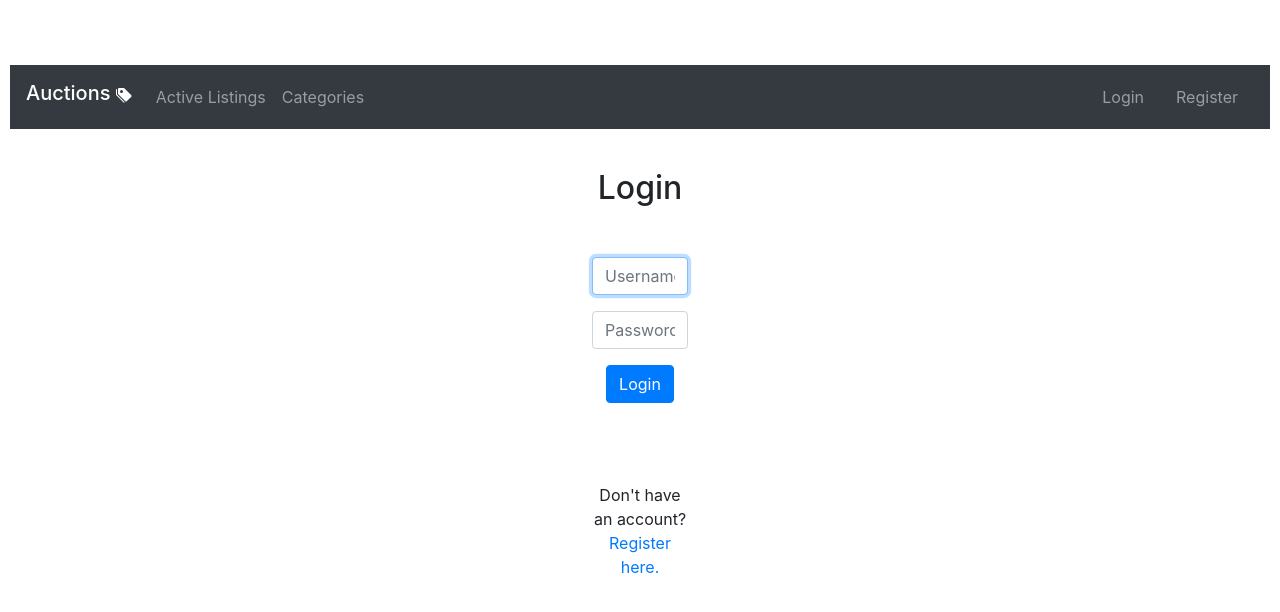
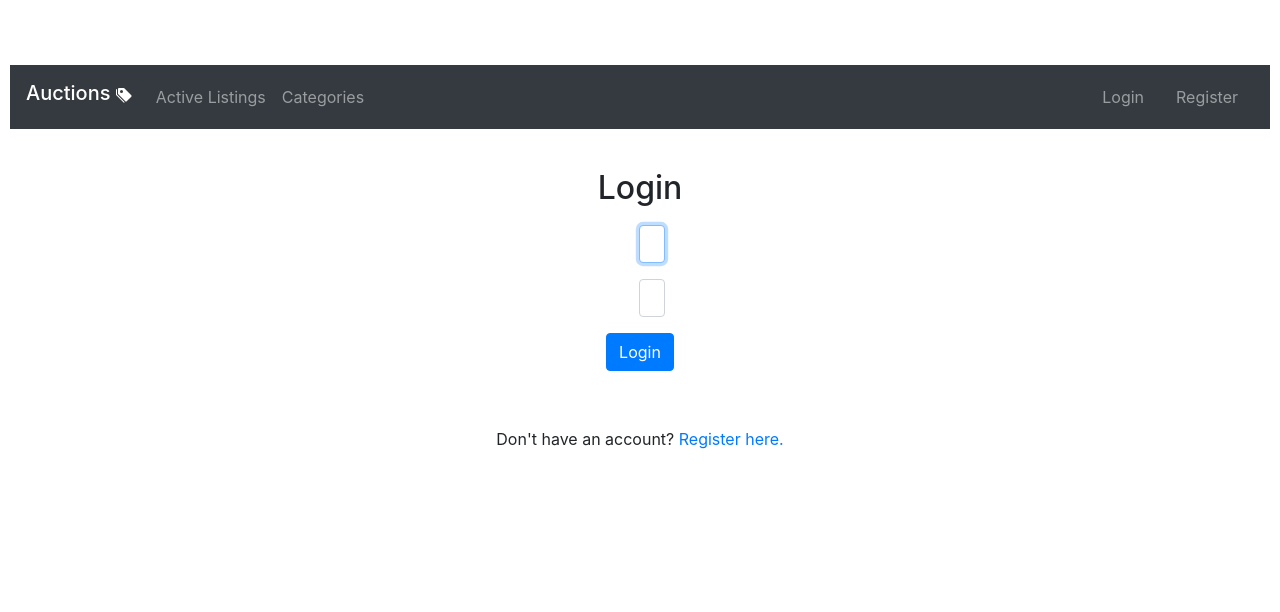
Before and after one commit to the-vegetarian-vampire/Commerce, a Django app: page /login in a window 1280 px wide. Shown: the top 612 px of the page. Run offline with Django 3.2, Linux system fonts and the light colour scheme; some libraries are stand-ins or nearby versions.

Commit message:
Add files via upload
Log-in page fixed.

```diff
--- a/commerce/auctions/models.py
+++ b/commerce/auctions/models.py
@@ -7,6 +7,9 @@ class User(AbstractUser):
 
 class Category(models.Model):
     categoryName = models.CharField(max_length=64)
+
+    class Meta:
+        ordering = ('categoryName',)
 
     def __str__(self) -> str:
         return self.categoryName
--- a/commerce/auctions/templates/auctions/login.html
+++ b/commerce/auctions/templates/auctions/login.html
@@ -8,7 +8,8 @@
             <div>{{ message }}</div>
         {% endif %}
 
-    <form class="text-center title" action="{% url 'login' %}" method="post">
+        <div class="row justify-content-center">
+        <form class="col-3" action="{% url 'login' %}" method="post">
             {% csrf_token %}
             <div class="form-group">
                 <input autofocus class="form-control" type="text" name="username" placeholder="Username">
@@ -16,12 +17,16 @@
             <div class="form-group">
                 <input class="form-control" type="password" name="password" placeholder="Password">
             </div>
+            <div class="row justify-content-center">
             <input class="btn btn-primary" type="submit" value="Login">
+            </div>
         </form>
+        </div>
 
+    </div>
         <br>
             <p class="text-center title">Don't have an account? <a href="{% url 'register' %}">Register here.</a></p>
         </br>
-    </div>
+
 
 {% endblock %}
--- a/commerce/auctions/templates/auctions/watchlist.html
+++ b/commerce/auctions/templates/auctions/watchlist.html
@@ -6,7 +6,7 @@
   <div class="border-bottom"></div>
 
   {% for listing in listings %}
-  <div class="border-bottom" style="width:800px;">
+  <div class="border-bottom" style="display: inline">
 
      <!-- image -->
     <div style="width:300px; float:left;">
```
Also changed, not shown: commerce/auctions/templates/auctions/listing.html (+8 -1 lines), commerce/auctions/migrations/0011_alter_category_options_alter_comment_time.py (added), commerce/db.sqlite3. Lines whose indentation alone changed are shown as unchanged.
